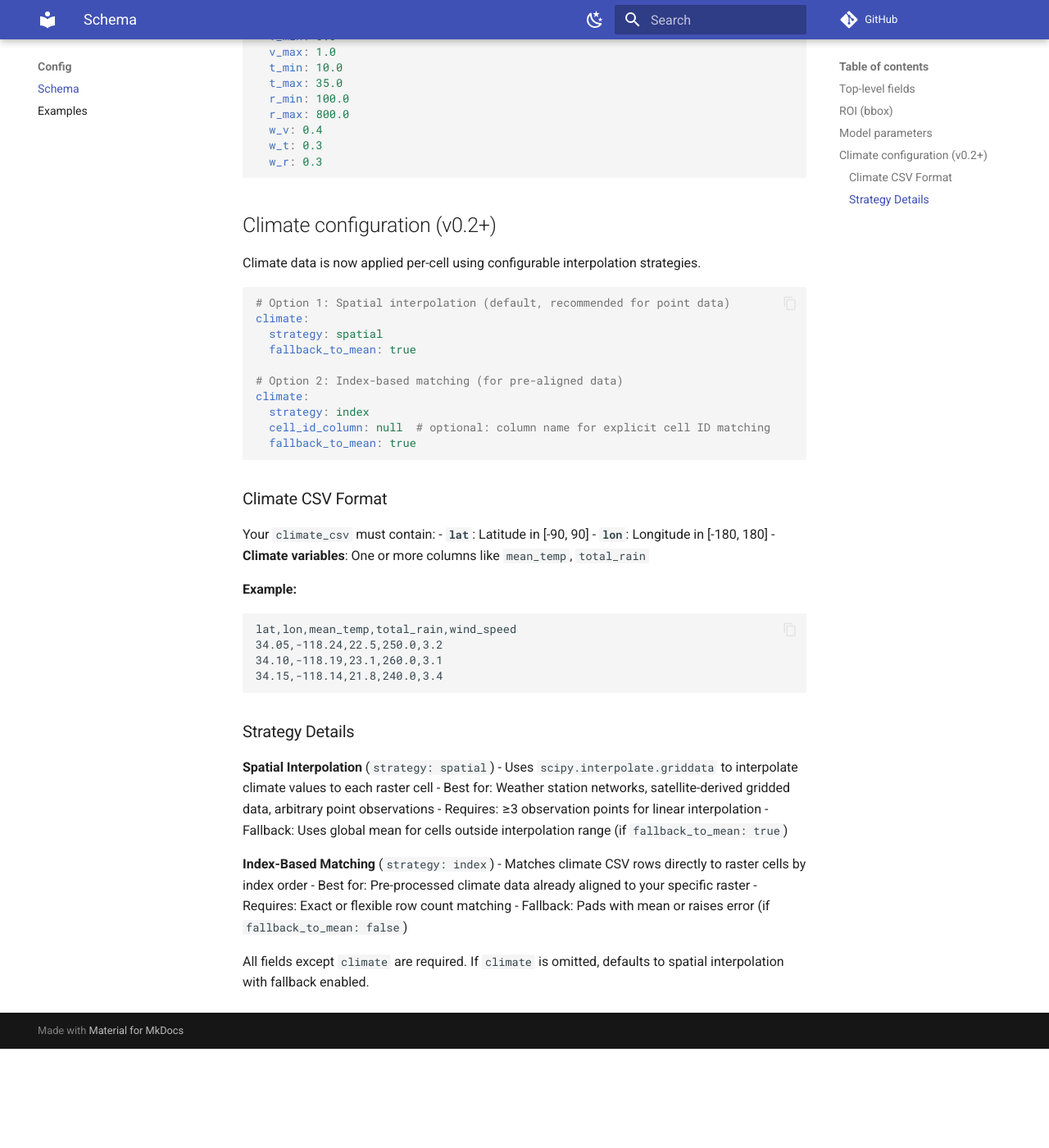
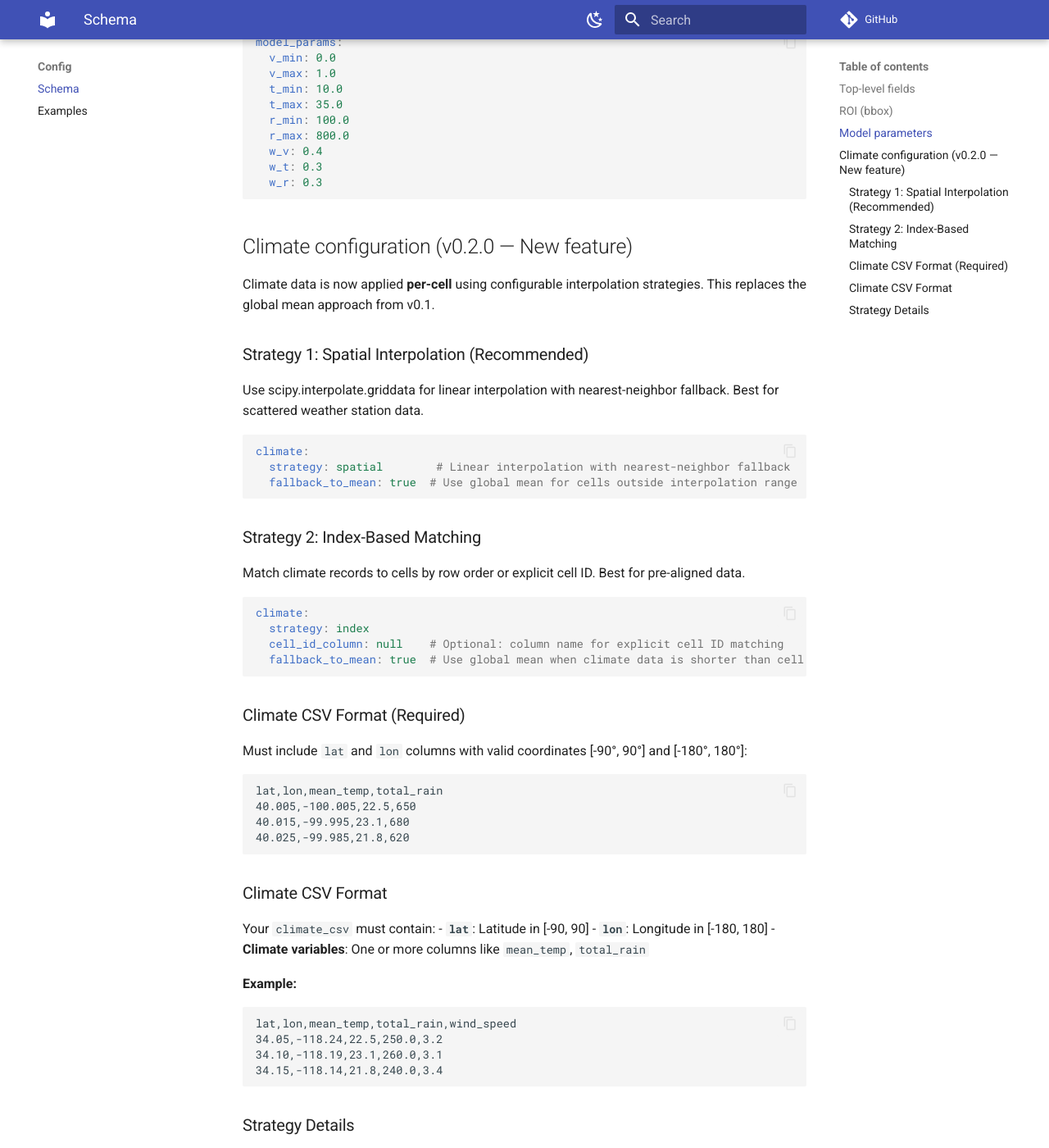
Before and after one commit to gmarupilla/AgroTerraFlow, an MkDocs documentation site: the page built from docs/config/schema.md, in a window 1280 px wide and 1400 px high, scrolled down 1123 px. Shown: the whole window at 82% size. Built offline with MkDocs 1.6.1 and Material for MkDocs 9.7.7, drawn with Linux system fonts in a browser that asks for light colours; comment, search, counter and statistics services are not loaded; before the commit the page ends 2402 px from its top, so only the background shows below that; some of the changed text lies outside the part shown.

Commit message:
feat: Update README and documentation for v0.2.0 release with new climate data interpolation features

````diff
--- a/docs/config/schema.md
+++ b/docs/config/schema.md
@@ -1,7 +1,7 @@
 # Configuration Schema
 
-TerraFlow v0.2+ uses a single YAML configuration file that maps to the `PipelineConfig` model.
-It is validated with Pydantic and rejects unknown fields.
+TerraFlow v0.2.0 uses a single YAML configuration file that maps to the `PipelineConfig` model.
+It is validated with Pydantic v2 and rejects unknown fields. Geographic coordinates are validated with custom pydantic field validators.
 
 ## Top-level fields
 
@@ -41,21 +41,40 @@ model_params:
   w_r: 0.3
 ```
 
-## Climate configuration (v0.2+)
+## Climate configuration (v0.2.0 — New feature)
 
-Climate data is now applied per-cell using configurable interpolation strategies.
+Climate data is now applied **per-cell** using configurable interpolation strategies. This replaces the global mean approach from v0.1.
+
+### Strategy 1: Spatial Interpolation (Recommended)
+
+Use scipy.interpolate.griddata for linear interpolation with nearest-neighbor fallback. Best for scattered weather station data.
 
 ```yaml
-# Option 1: Spatial interpolation (default, recommended for point data)
 climate:
-  strategy: spatial
-  fallback_to_mean: true
+  strategy: spatial        # Linear interpolation with nearest-neighbor fallback
+  fallback_to_mean: true  # Use global mean for cells outside interpolation range
+```
 
-# Option 2: Index-based matching (for pre-aligned data)
+### Strategy 2: Index-Based Matching
+
+Match climate records to cells by row order or explicit cell ID. Best for pre-aligned data.
+
+```yaml
 climate:
   strategy: index
-  cell_id_column: null  # optional: column name for explicit cell ID matching
-  fallback_to_mean: true
+  cell_id_column: null    # Optional: column name for explicit cell ID matching
+  fallback_to_mean: true  # Use global mean when climate data is shorter than cell count
+```
+
+### Climate CSV Format (Required)
+
+Must include `lat` and `lon` columns with valid coordinates [-90°, 90°] and [-180°, 180°]:
+
+```csv
+lat,lon,mean_temp,total_rain
+40.005,-100.005,22.5,650
+40.015,-99.995,23.1,680
+40.025,-99.985,21.8,620
 ```
 
 ### Climate CSV Format
--- a/mkdocs.yml
+++ b/mkdocs.yml
@@ -1,5 +1,5 @@
 site_name: TerraFlow
-site_description: Reproducible geospatial modeling framework for agricultural & environmental research
+site_description: Reproducible geospatial modeling with spatial climate interpolation (v0.2.0)
 repo_url: https://github.com/gmarupilla/AgroTerraFlow
 
 theme:
@@ -66,6 +66,7 @@ nav:
   - API Reference:
       - terraflow.core: api/core.md
       - terraflow.ingest: api/ingest.md
+      - terraflow.climate: api/climate.md
   - Development: DEVELOPMENT.md
   - Roadmap: ROADMAP.md
   - Contributing: contributing.md
--- a/pyproject.toml
+++ b/pyproject.toml
@@ -4,7 +4,7 @@ build-backend = "setuptools.build_meta"
 
 [project]
 name = "terraflow-agro"
-version = "0.1.5"
+version = "0.2.0"
 description = "TerraFlow: a reproducible workflow for geospatial agricultural modeling."
 readme = "README.md"
 requires-python = ">=3.9"
````
Also changed, not shown: README.md (+4 -3 lines), docs/api/climate.md (added, +14 -0 lines), docs/architecture/overview.md (+4 -4 lines).
